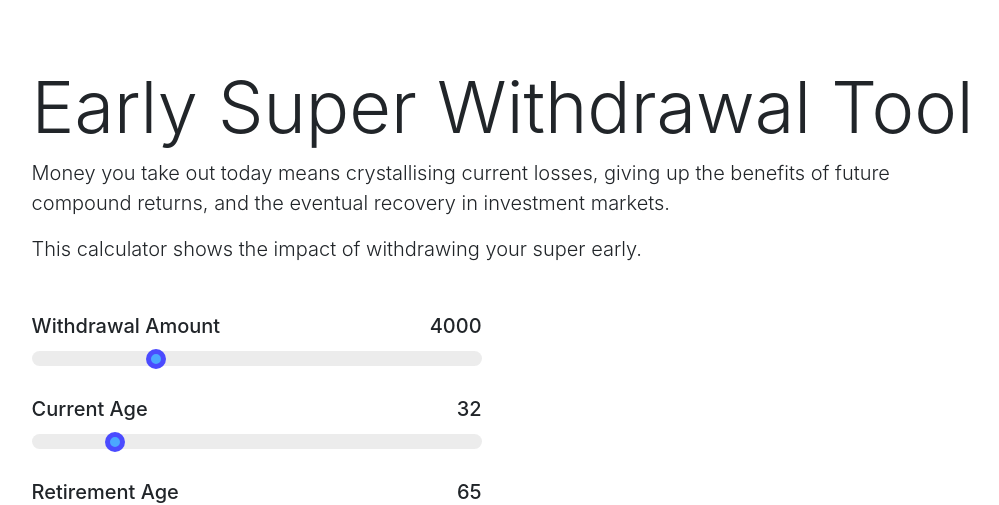
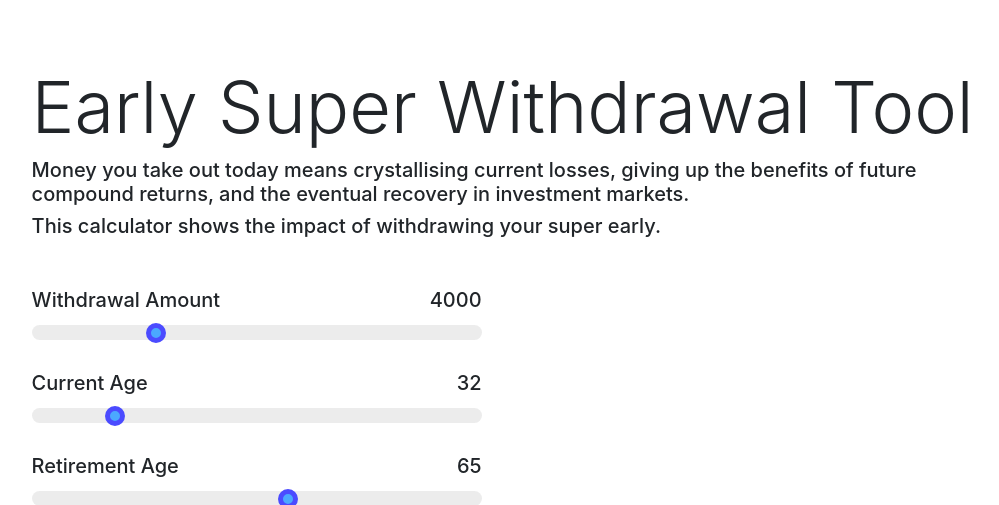
Before and after one commit to TianleJin/GovHack-2020, a Flask app: page / in a window 1280 px wide. Shown: the top 505 px of the page, without its empty margins (128-1127 px from the left). Run offline with Flask 2, Linux system fonts and the light colour scheme; some libraries are stand-ins or nearby versions.

Commit message:
change lead to h5

```diff
--- a/templates/home.html
+++ b/templates/home.html
@@ -18,8 +18,8 @@
 
 <div class="container">
   <h1 class="display-3">Early Super Withdrawal Tool</h1>
-  <p class="lead">Money you take out today means crystallising current losses, giving up the benefits of future compound returns, and the eventual recovery in investment markets.</p>
-  <p class="lead">This calculator shows the impact of withdrawing your super early.</p>
+  <h5>Money you take out today means crystallising current losses, giving up the benefits of future compound returns, and the eventual recovery in investment markets.</h5>
+  <h5>This calculator shows the impact of withdrawing your super early.</h5>
 
   <div class="info-container">
     <!-- Inputs -->
```
